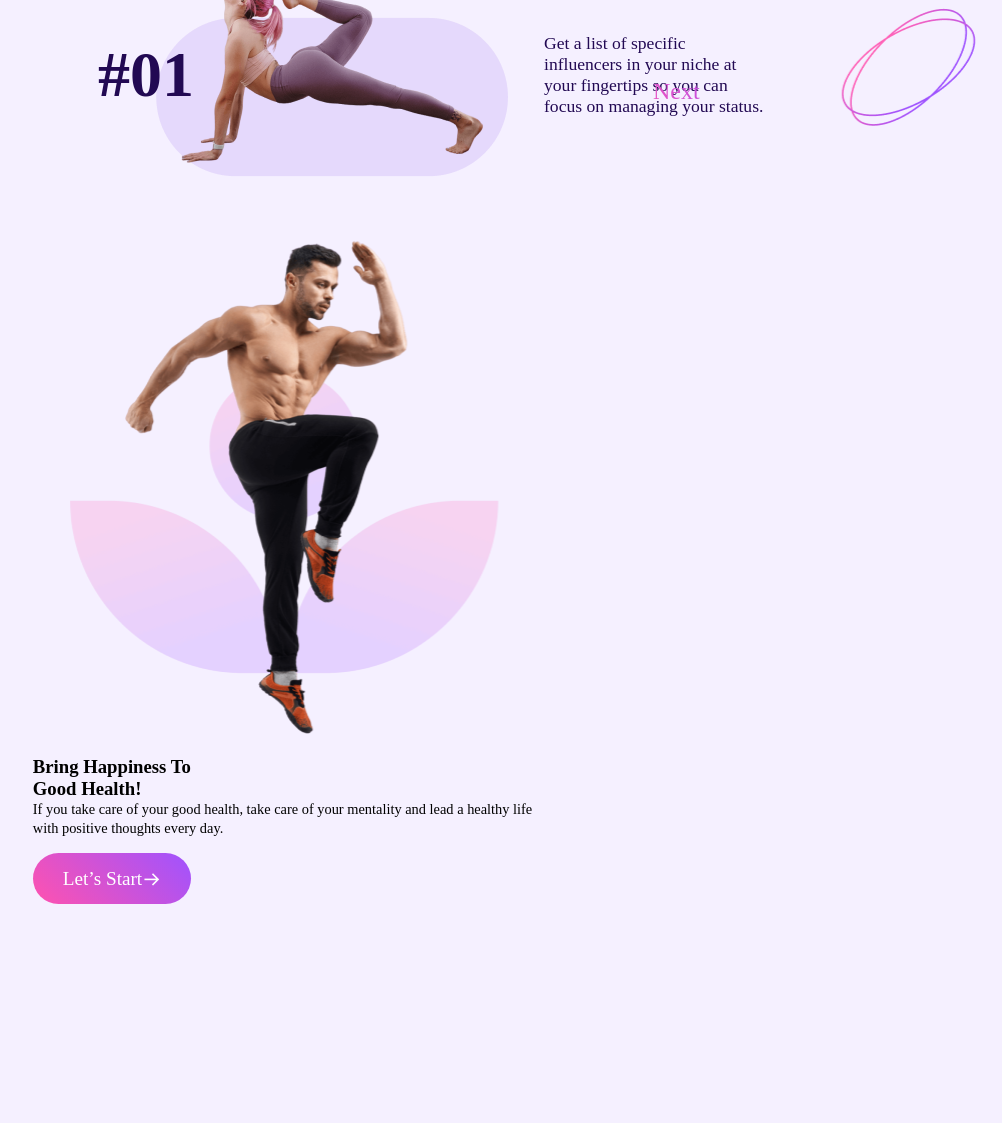
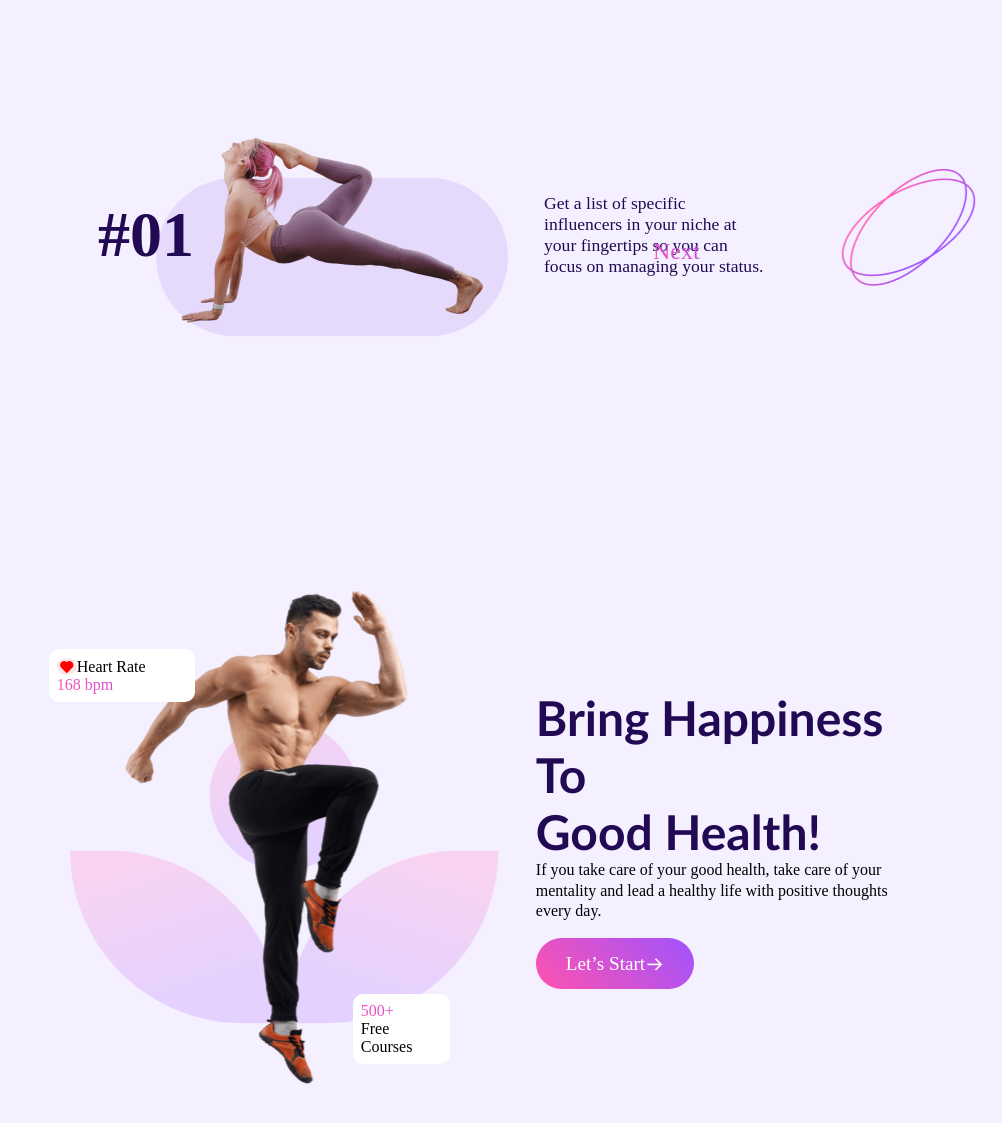
Before and after one commit to rotfg17/responsive-yoga-website, a plain HTML site: page index.html in a window 1280 px wide. Shown: the part 843-1966 px from the top of the page, without its empty margins (172-1174 px from the left). Before the commit the page ends 1747 px from the top, so only its background shows below. Drawn offline with nearby package versions, Linux system fonts and the light colour scheme.

Commit message:
This commit have my 4 sections done

```diff
--- a/css/main.css
+++ b/css/main.css
@@ -89,7 +89,7 @@ header {
 .hero {
     height: 100%;
     width: 100%;
-    min-height: 100vh;
+    min-height: 120vh;
     position: relative;
     display: grid;
     grid-template-columns: repeat(2, 1fr);
@@ -105,7 +105,6 @@ section {
     font-size: 5rem;
     font-family: 'Times New Roman', Times, serif;
     font-weight: 400;
-    margin-bottom: 10px;
     color: var(--text-color);
 }
 
@@ -142,7 +141,7 @@ section {
 .class {
     display: grid;
     grid-template-columns: repeat(2, 1fr);
-    padding-top: 5rem;
+    padding-top: 3rem;
 }
 
 /*==============================END FIRST SECTION OR BANNER CODE===============================*/
@@ -185,3 +184,69 @@ section {
 /*==============================END SECOND SECTION CODE===============================*/
 
 /*==============================START THIRD SECTION CODE===============================*/
+.third-section{
+    height: 100%;
+    width: 100%;
+    min-height: 120vh;
+    position: relative;
+    display: grid;
+    grid-template-columns: repeat(2, 1fr);
+    align-items: center;
+    gap: 1rem;
+}
+
+.third-text h3{
+    font-size: 3rem;
+    font-family:'Trebuchet MS', 'Lucida Sans Unicode', 'Lucida Grande', 'Lucida Sans', Arial, sans-serif;
+    color: var(--text-color);
+}
+
+.third-text-p{
+    font-size: 1rem;
+    line-height: 1.3;
+    padding-bottom: 30px;
+}
+
+.top-info {
+    display: block;
+    position: relative;
+    top: 10rem;
+    left: 1rem;
+    width: 30%;
+    background: var(--container-color);
+    border-radius: 10px;
+    padding: 0.5rem;
+
+
+}
+.heart-bx {
+    background: #FFE6E5;
+    width: 5rem;
+    height: 5rem;
+    border-radius: 50%;
+
+}
+.bxs-heart{
+    position: relative;
+    top: 2px;
+    left: 2px;
+    color: red;
+}
+
+.top-info-text {
+    background:  linear-gradient(45deg, #FF52AF, #9F53FF);
+    -webkit-background-clip: text;
+    color: transparent;
+}
+
+.bott-info {
+    display: block;
+    position: relative;
+    bottom: 7rem;
+    left: 20rem;
+    width: 20%;
+    background: var(--container-color);
+    border-radius: 10px;
+    padding: 0.5rem;
+
+}
--- a/index.html
+++ b/index.html
@@ -65,7 +65,19 @@
 
         <section class="third-section">
             <div class="hero-img">
+                <div class="top-info">
+                    <span class="heart-bx">
+                        <i class='bx bxs-heart' ></i>
+                    </span>
+                    <span class="heart-icon">Heart Rate</span>
+                    <p class="top-info-text">168 bpm</p>
+                </div>
                 <img src="assets/img/third-img.png" alt="hero-img">
+
+                <div class="bott-info">
+                    <p class="top-info-text">500+</p>
+                    <p class="bott-text">Free Courses</p>
+                </div>
             </div>
 
             <div class="third-text">
@@ -73,7 +85,7 @@
                     <br>
                     Good Health!
                 </h3>
-                <p class="hero-text-p">If you take care of your good health, take care of your mentality and lead a healthy life with positive thoughts every day.</p>
+                <p class="third-text-p">If you take care of your good health, take care of your mentality and lead a healthy life with positive thoughts every day.</p>
                 <a href="#" class="btn-hero">Let’s Start<i class='bx bx-arrow-back' id="arrow"></i></a>
             </div>
         </section>
```
